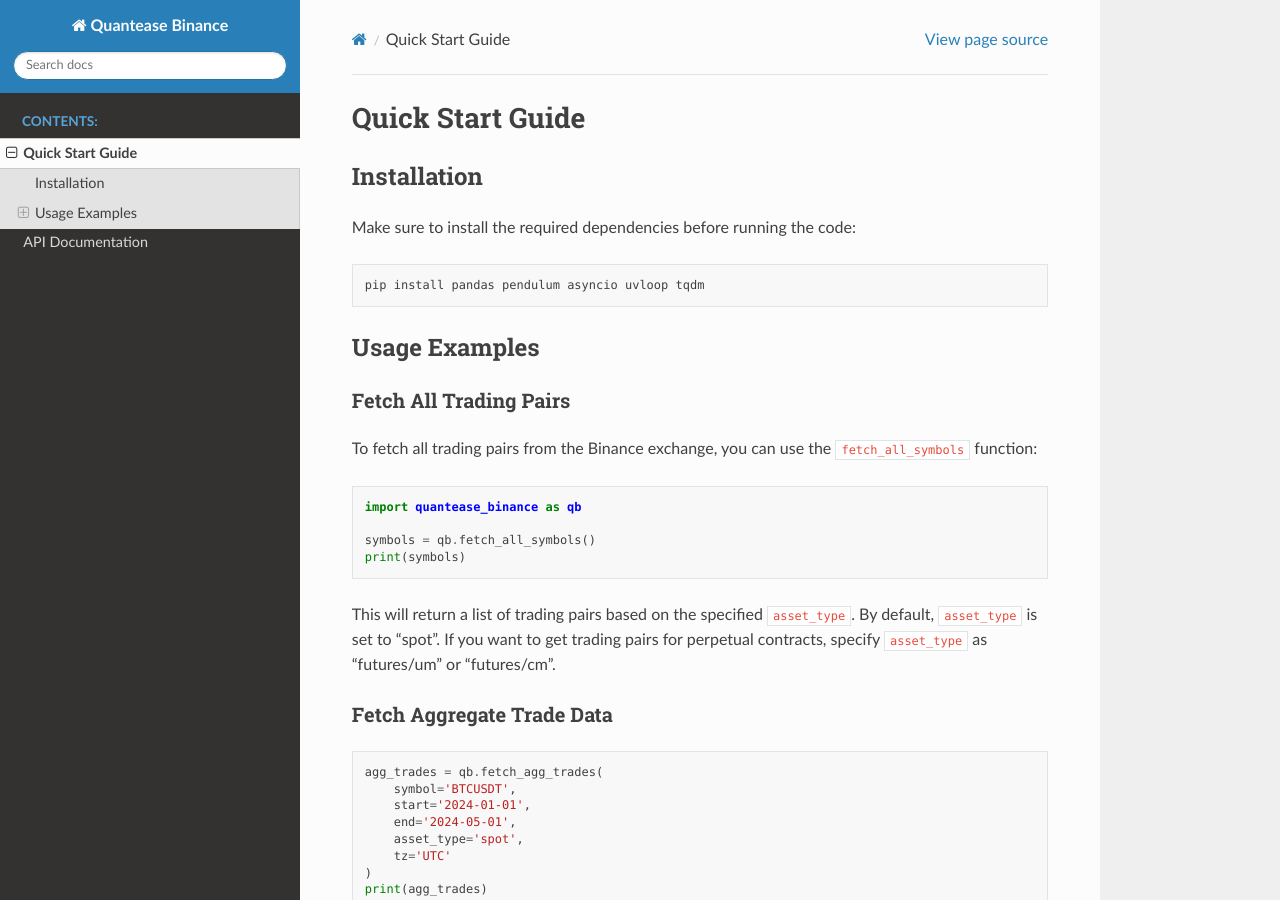
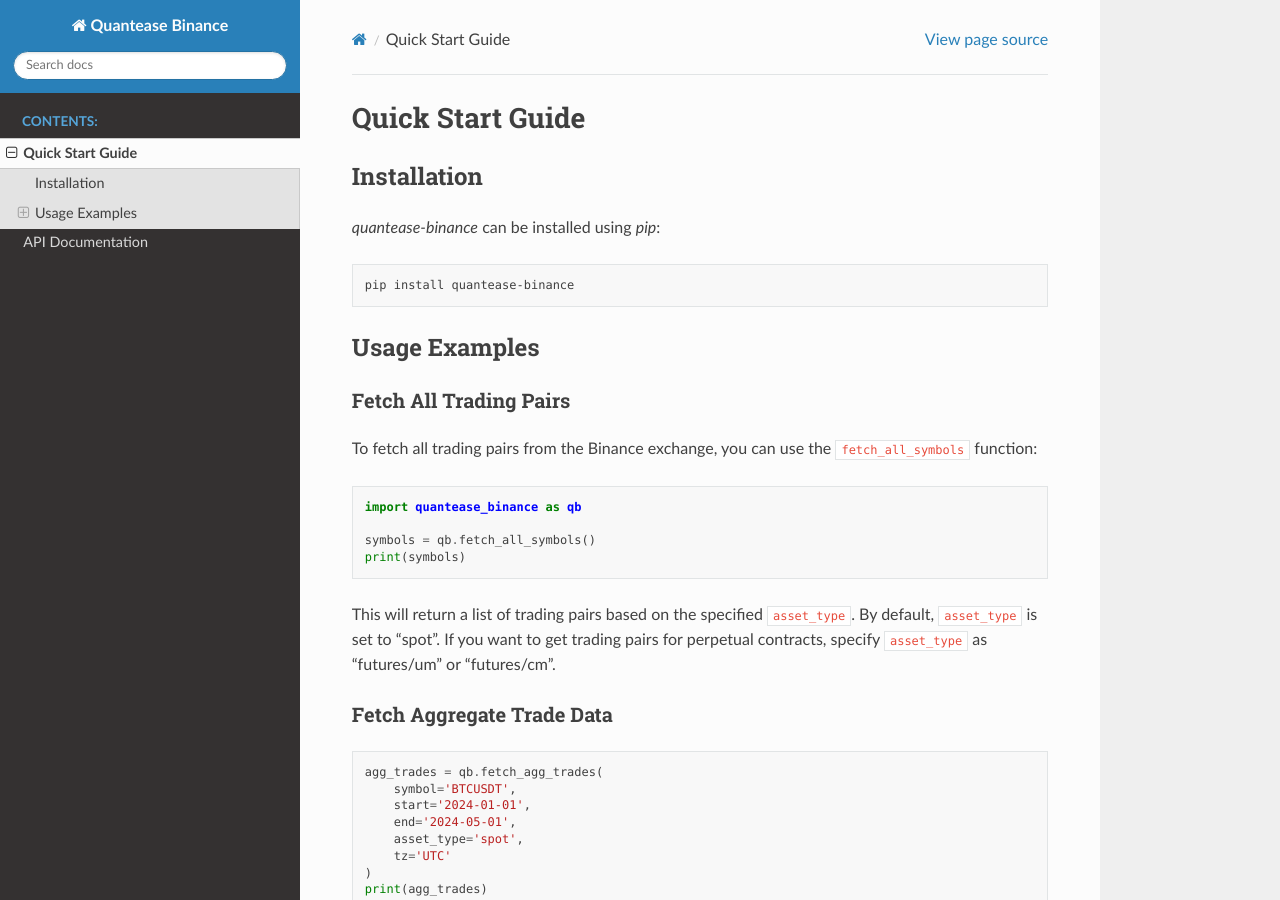
Before and after one commit to RiverTrading/quantease-binance, a Sphinx documentation site: the page built from docs/quickstart.rst, in a window 1280 px wide and 900 px high. Built offline with Sphinx 7.4.7 and the Read the Docs theme 2.0.0, drawn with Linux system fonts in a browser that asks for light colours.

```diff
--- a/docs/quickstart.rst
+++ b/docs/quickstart.rst
@@ -4,11 +4,11 @@ Quick Start Guide
 Installation
 ------------
 
-Make sure to install the required dependencies before running the code:
+`quantease-binance` can be installed using `pip`:
 
 .. code-block:: bash
 
-   pip install pandas pendulum asyncio uvloop tqdm
+   pip install quantease-binance
 
 Usage Examples
 --------------
```
